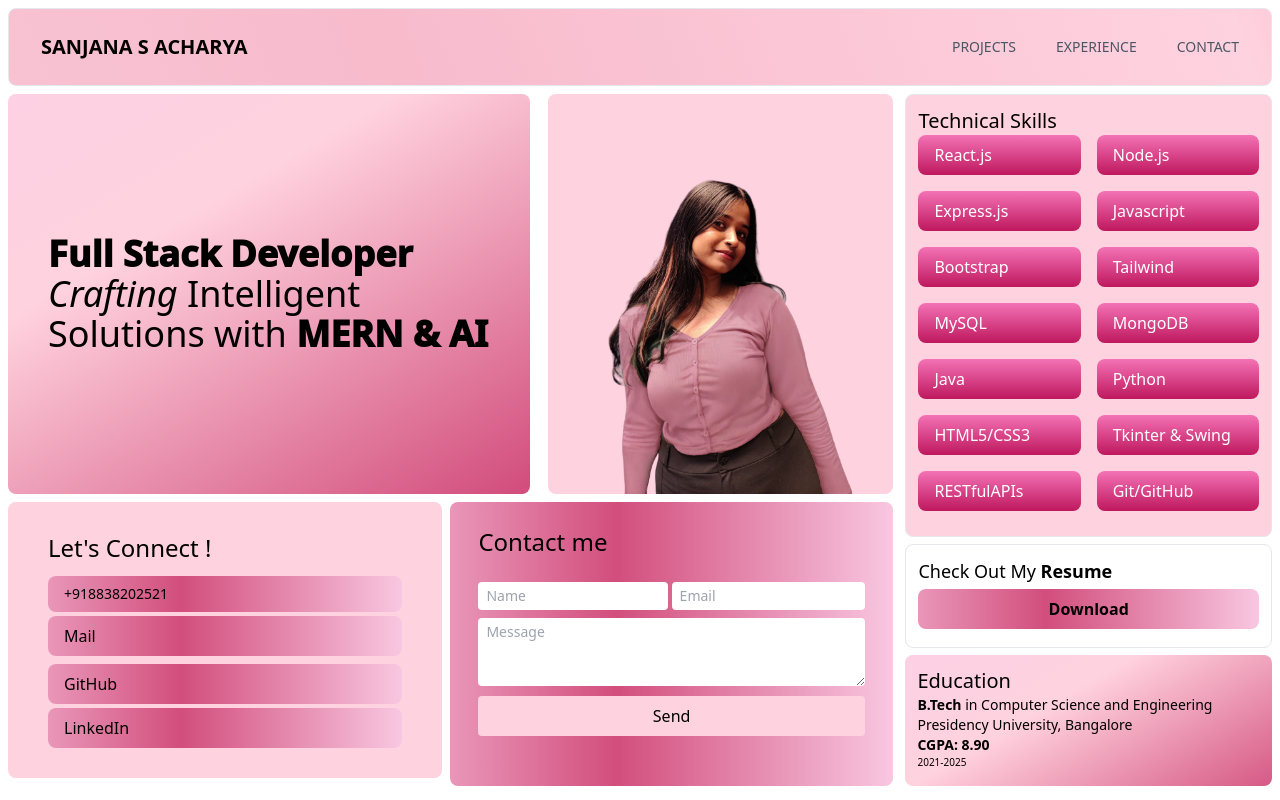
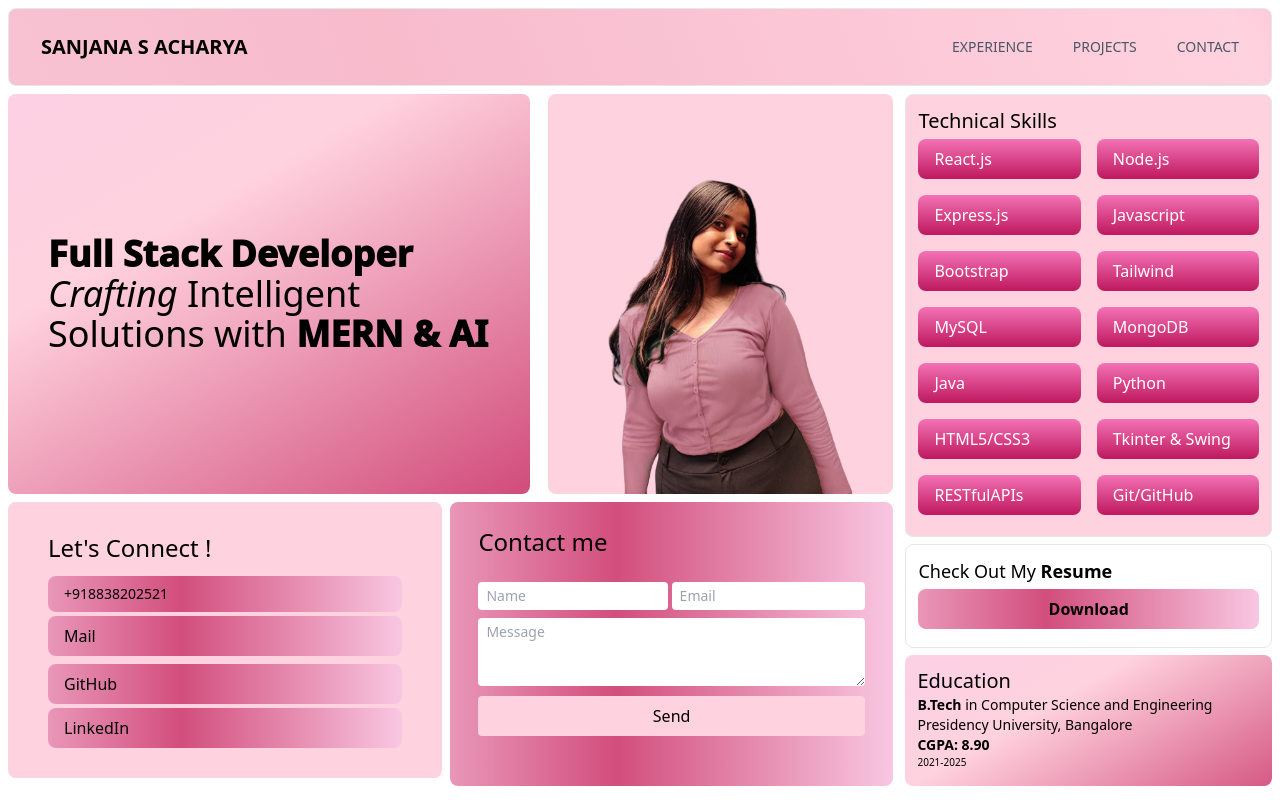
Before and after one commit to Sanjana1304/MyPortfolio, a React (Vite) app in the folder frontend/: page / in a window 1280 px wide. Built offline with nearby package versions, Linux system fonts and the light colour scheme.

Commit message:
header crcted

```diff
--- a/frontend/src/components/Header.jsx
+++ b/frontend/src/components/Header.jsx
@@ -63,10 +63,10 @@ const Header = () => {
               <button
                 className="text-sm font-normal text-gray-600 transition hover:text-black"
               >
-                PROJECTS
+                EXPERIENCE
               </button>
               <button className="text-sm font-normal text-gray-600 transition hover:text-black">
-                EXPERIENCE
+                PROJECTS
               </button>
               <button className="text-sm font-normal text-gray-600 transition hover:text-black">
                 CONTACT
@@ -86,15 +86,15 @@ const Header = () => {
                     role='button'
 
                 >
-                PROJECTS
+                EXPERIENCE
                 </a>
 
                 <a
                   className="text-sm font-normal text-gray-600 transition hover:text-black"
                   role='button'
                 >
+                PROJECTS
 
-                EXPERIENCE
                 </a>
 
                 <a
--- a/frontend/src/components/HeroRyt.jsx
+++ b/frontend/src/components/HeroRyt.jsx
@@ -4,7 +4,7 @@ const HeroRyt = () => {
   return (
     <div className='flex flex-col justify-between h-full'>
       <div className='h-[64%] border p-3 rounded-lg bg-[#ffd2df]'>
-        <h1 className='text-xl'>Technical Skills</h1>
+        <h1 className='text-xl mb-1'>Technical Skills</h1>
         <div className="grid grid-cols-2 sm:grid-cols-4 md:grid-cols-2 gap-4">
           <p className="p-3 rounded-lg lg:py-2 px-4 w-full  bg-gradient-to-b from-pink-400 to-pink-700 hover:from-pink-700 hover:to-pink-400 text-white">React.js</p>
           <p className="p-3 rounded-lg lg:py-2 px-4 w-full bg-gradient-to-b from-pink-400 to-pink-700 hover:from-pink-700 hover:to-pink-400 text-white">Node.js</p>
@@ -27,7 +27,8 @@ const HeroRyt = () => {
 
       <div className="border h-[15%] rounded-lg p-3">
         <h1 className='text-lg mb-1'>Check Out My <span className='font-bold'>Resume</span></h1>
-        <button className='gradient-anim p-2 w-full rounded-lg px-5 font-semibold'>Download</button>
+        {/* https://drive.google.com/file/d/1X7k1-Bh40c2kudQW5kWvxgBqLFAaUiW4/view?usp=sharing */}
+        <a href="/SANJANA_S_RESUME.pdf" download><button className='gradient-anim p-2 w-full rounded-lg px-5 font-semibold'>Download</button></a>
       </div>
 
       <div className='gradient-anim-2 h-[19%] rounded-lg p-3 '>
```
Also changed, not shown: 1 other file (tests, documents, lock files or other folders).
